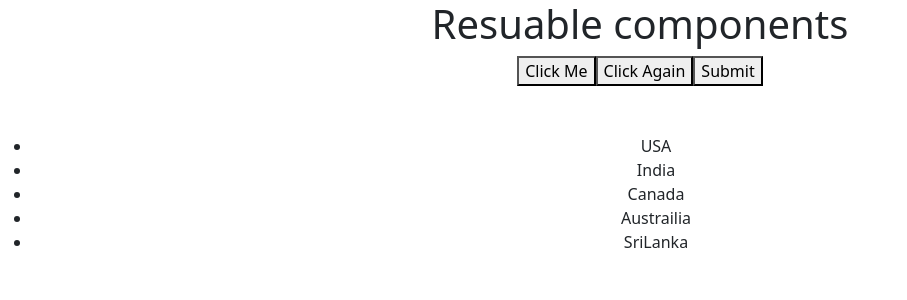
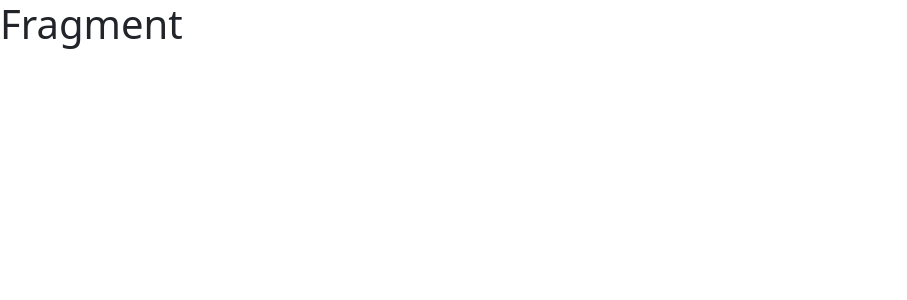
Before and after one commit to jigneshgit935/Learn_react_basic_to_advance, a React (Create React App) app: page / in a window 1280 px wide. Shown: the top 300 px of the page, without its empty margins (0-907 px from the left). Built offline with nearby package versions, Linux system fonts and the light colour scheme.

Commit message:
Fragment react

```diff
--- a/src/App.js
+++ b/src/App.js
@@ -1,33 +1,12 @@
 import React from 'react';
 import './App.css';
-import Resusable from './Resusable';
-import ReusableList from './ReusableList';
 const App = () => {
-  const handleButton = () => {
-    alert('button clicked');
-  };
-  const handleButtonAgain = () => {
-    alert('Click again clicked');
-  };
-  const handleButtonSubmit = () => {
-    alert('Submit clicked');
-  };
-
-  // exampe 2
-  const countries = ['USA', 'India', 'Canada', 'Austrailia', 'SriLanka'];
   return (
-    <div className="App">
-      <h1>Resuable components</h1>
-      <Resusable text="Click Me" onClick={handleButton} />
-      <Resusable text="Click Again" onClick={handleButtonAgain} />
-      <Resusable text="Submit" onClick={handleButtonSubmit} />
-
-      <br />
-      <br />
-      <br />
-
-      <ReusableList items={countries} />
-    </div>
+    <>
+      <>
+        <h1>Fragment</h1>
+      </>
+    </>
   );
 };
 
--- a/src/Resusable.jsx
+++ /dev/null
@@ -1,7 +0,0 @@
-import React from 'react';
-
-const Resusable = ({ text, onClick }) => {
-  return <button onClick={onClick}>{text}</button>;
-};
-
-export default Resusable;
--- a/src/ReusableList.jsx
+++ /dev/null
@@ -1,13 +0,0 @@
-import React from 'react';
-
-const ReusableList = ({ items }) => {
-  return (
-    <ul>
-      {items.map((item, index) => (
-        <li key={index}>{item}</li>
-      ))}
-    </ul>
-  );
-};
-
-export default ReusableList;
```
